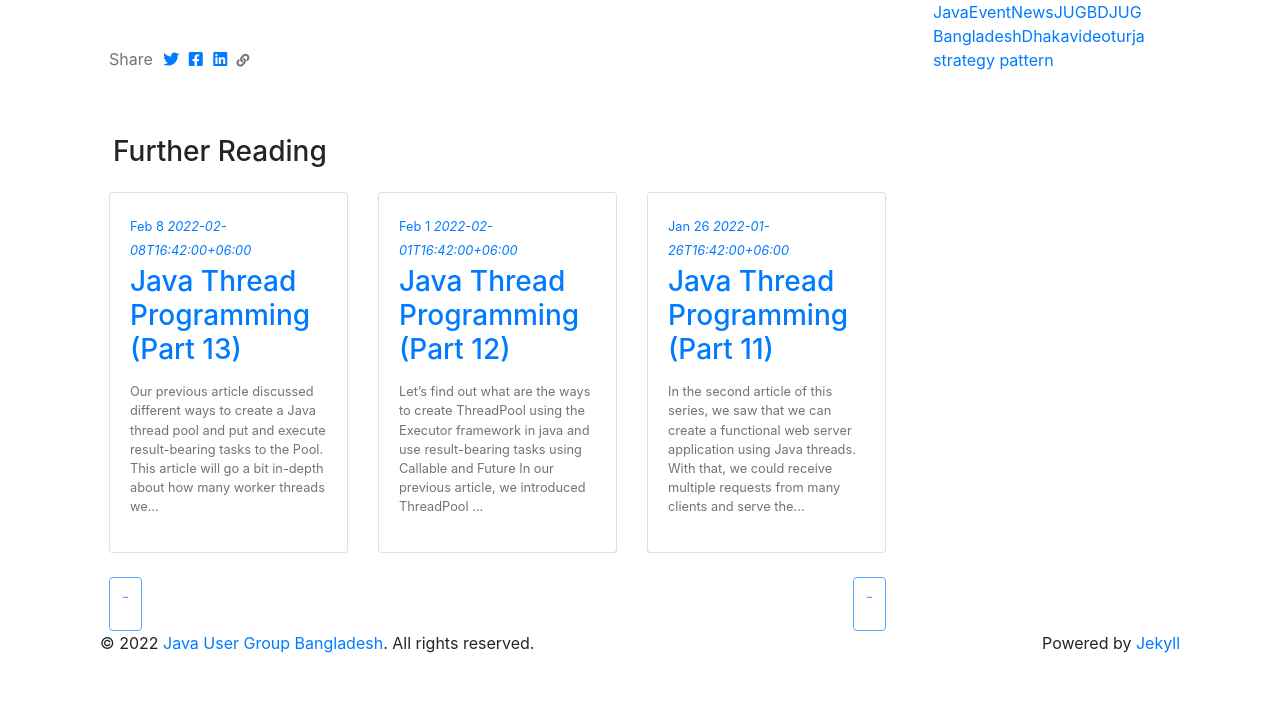
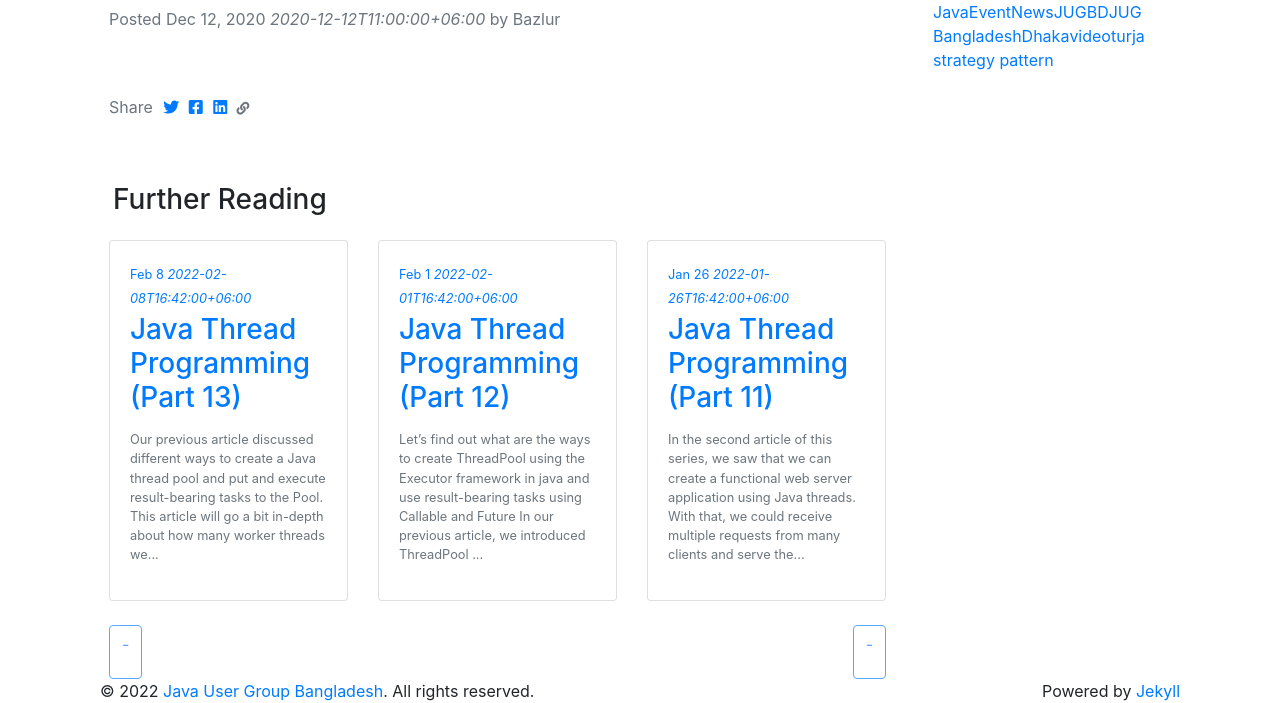
Before and after one commit to jugbd/jugbd.org, a Jekyll site: the page built from index.md, in a window 1280 px wide and 1172 px high. Shown: the part 469-1172 px from the top of the window. Built offline with Jekyll 4.4.1, drawn with Linux system fonts in a browser that asks for light colours; nearby versions of some CDN libraries; some web fonts are replaced; comment, search, counter and statistics services are not loaded; some of the changed text lies outside the part shown.

Commit message:
Update home page

```diff
--- a/index.md
+++ b/index.md
@@ -1,4 +1,8 @@
 ---
 layout: homepage
-
+title: Java User Group Bangladesh
+author: Bazlur
+date: 2020-12-12 05:00:00 +0000
+pin: false
+published: true
 ---
```
